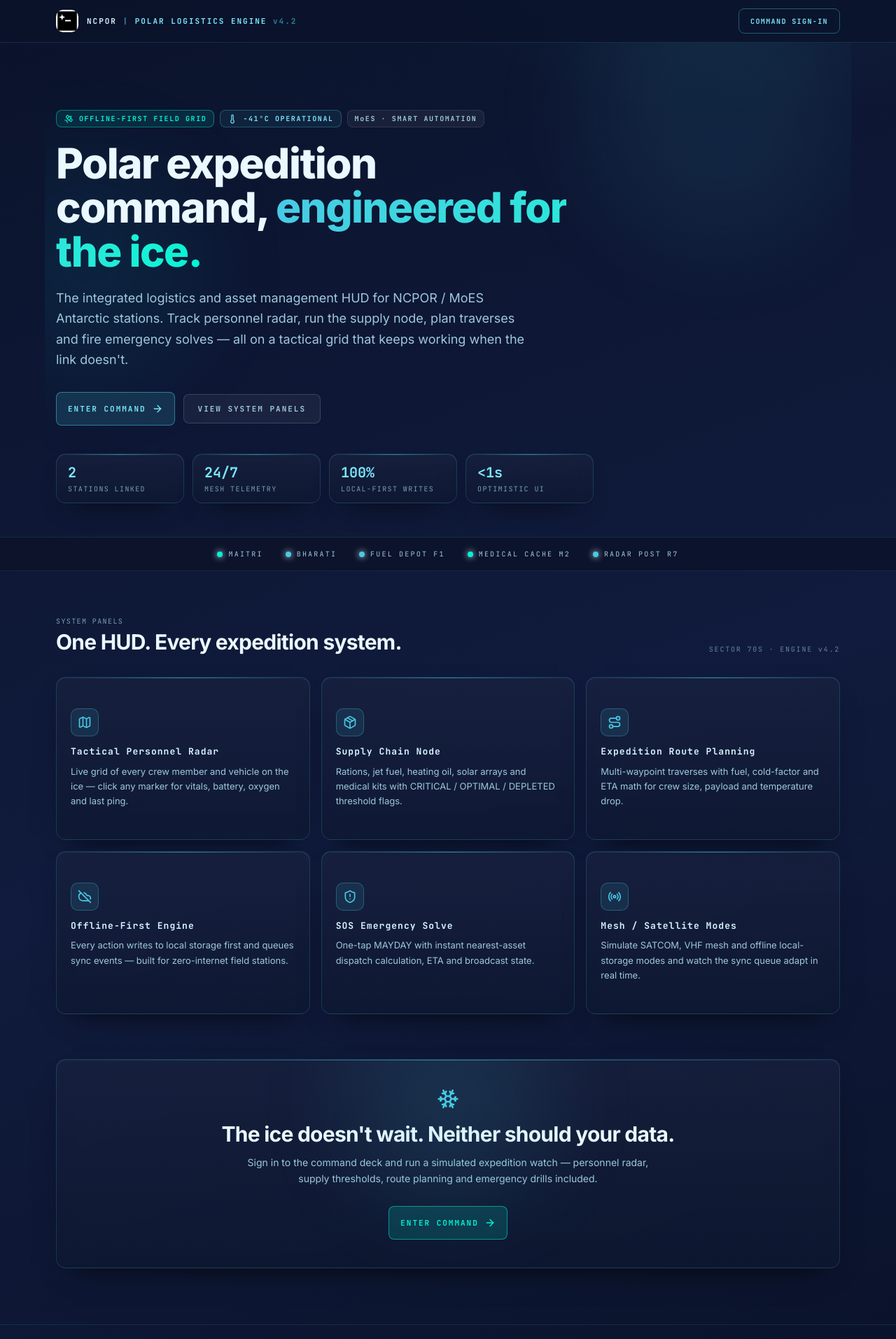
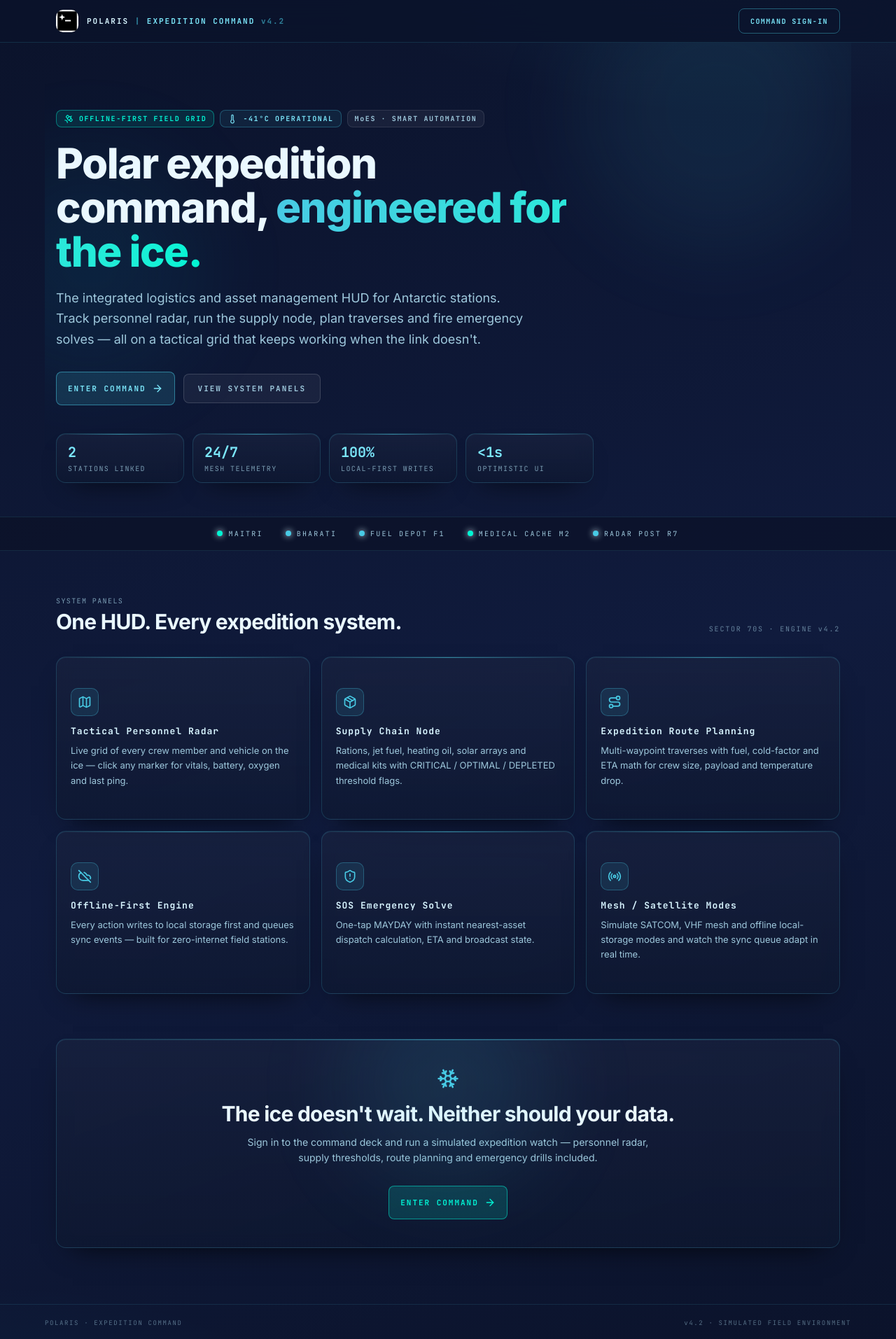
Before and after one commit to prabhnoor-kaur-nitj/polaris, a React (Vite) app: page / in a window 1280 px wide. Shown: the top 1913 px of the page at 70% size. Built offline with nearby package versions, Linux system fonts and the light colour scheme; no server answers; what @convex-dev/auth would draw is missing.

Commit message:
Freebuff: Rename the app name to POLARIS

```diff
--- a/index.html
+++ b/index.html
@@ -5,7 +5,7 @@
     <link rel="icon" type="image/svg+xml" href="/logo.svg" />
     <link rel="manifest" href="/manifest.webmanifest" />
     <meta name="viewport" content="width=device-width, initial-scale=1.0" />
-    <title>NCPOR | Polar Logistics Engine v4.2</title>
+    <title>POLARIS | Expedition Command v4.2</title>
     <link rel="preconnect" href="https://fonts.googleapis.com" />
     <link rel="preconnect" href="https://fonts.gstatic.com" crossorigin />
     <link
--- a/src/components/polar/SosOverlay.tsx
+++ b/src/components/polar/SosOverlay.tsx
@@ -126,7 +126,7 @@ export function SosOverlay({
                   ? "OFFLINE — incident queued in local store. Rescue solve cached on-device; will broadcast when link restores."
                   : store.state.networkMode === "lowband"
                     ? "VHF MESH — narrowband burst queued. Repeat may take up to 5s per hop."
-                    : "SATCOM LIVE — incident broadcasting to NCPOR HQ and both station medics now."}
+                    : "SATCOM LIVE — incident broadcasting to POLARIS HQ and both station medics now."}
               </p>
             </div>
           </div>
--- a/src/components/polar/TacticalTopbar.tsx
+++ b/src/components/polar/TacticalTopbar.tsx
@@ -75,12 +75,12 @@ export function TacticalTopbar({
           </span>
           <div className="min-w-0 leading-tight">
             <div className="hud-mono truncate text-[12px] font-bold tracking-[0.18em] text-[#d7f4ff]">
-              NCPOR <span className="text-[#48cae4]/70">|</span>{" "}
-              <span className="text-[#7be6fa]">POLAR LOGISTICS ENGINE</span>{" "}
+              POLARIS <span className="text-[#48cae4]/70">|</span>{" "}
+              <span className="text-[#7be6fa]">EXPEDITION COMMAND</span>{" "}
               <span className="text-[#48cae4]/60">v4.2</span>
             </div>
             <div className="hud-label mt-0.5 hidden sm:block">
-              MoES · Integrated Expedition Command · Bharati/Maitri Grid
+              Integrated Expedition Command · Bharati/Maitri Grid
             </div>
           </div>
         </div>
--- a/src/lib/polar/types.ts
+++ b/src/lib/polar/types.ts
@@ -1,4 +1,4 @@
-// Domain types for the NCPOR Polar Logistics Engine UI.
+// Domain types for the POLARIS expedition logistics UI.
 // All state is client-side and localStorage-persisted (offline-first).
 
 export type NetworkMode = "online" | "lowband" | "offline";
--- a/src/pages/Auth.tsx
+++ b/src/pages/Auth.tsx
@@ -125,7 +125,7 @@ function Auth({ redirectAfterAuth }: AuthProps = {}) {
             <>
               <CardHeader className="text-center">
                 <div className="flex justify-center">
-                  <img src={logo} alt="NCPOR" width={64} height={64} className="mb-4 mt-4 rounded-lg" />
+                  <img src={logo} alt="POLARIS" width={64} height={64} className="mb-4 mt-4 rounded-lg" />
                 </div>
                 <CardTitle className="flex items-center justify-center gap-2 text-xl">
                   <ShieldCheck className="size-5 text-[#00f5d4]" /> Initialize Command System
@@ -215,7 +215,7 @@ function Auth({ redirectAfterAuth }: AuthProps = {}) {
                 <div className="flex justify-center">
                   <img
                     src={logo}
-                    alt="NCPOR"
+                    alt="POLARIS"
                     width={64}
                     height={64}
                     className="mb-4 mt-4 cursor-pointer rounded-lg"
--- a/src/pages/Dashboard.tsx
+++ b/src/pages/Dashboard.tsx
@@ -127,10 +127,10 @@ export default function Dashboard() {
 
         <footer className="mt-6 flex flex-wrap items-center justify-between gap-2 border-t border-[#48cae4]/10 pt-3">
           <span className="hud-mono text-[9px] tracking-[0.18em] text-[#9ec8dc]/50">
-            NCPOR · MoES · NATIONAL CENTRE FOR POLAR AND OCEAN RESEARCH
+            POLARIS · EXPEDITION COMMAND · SIMULATED FIELD BUILD
           </span>
           <span className="hud-mono text-[9px] tracking-[0.18em] text-[#9ec8dc]/50">
-            ENGINE v4.2 · LOCAL-FIRST FIELD BUILD · SECTOR 70S
+            ENGINE v4.2 · LOCAL-FIRST · SECTOR 70S
           </span>
         </footer>
       </main>
--- a/src/pages/Landing.tsx
+++ b/src/pages/Landing.tsx
@@ -57,10 +57,10 @@ export default function Landing() {
       {/* Top nav */}
       <header className="sticky top-0 z-40 border-b border-[#48cae4]/15 bg-[#0b132b]/80 backdrop-blur-xl">
         <div className="mx-auto flex max-w-6xl items-center gap-3 px-4 py-3">
-          <img src={logo} alt="NCPOR" className="size-8 rounded-lg" />
+          <img src={logo} alt="POLARIS" className="size-8 rounded-lg" />
           <div className="hud-mono text-[11px] font-bold tracking-[0.18em] text-[#d7f4ff]">
-            NCPOR <span className="text-[#48cae4]/70">|</span>{" "}
-            <span className="text-[#7be6fa]">POLAR LOGISTICS ENGINE</span>{" "}
+            POLARIS <span className="text-[#48cae4]/70">|</span>{" "}
+            <span className="text-[#7be6fa]">EXPEDITION COMMAND</span>{" "}
             <span className="text-[#48cae4]/60">v4.2</span>
           </div>
           <div className="ml-auto flex items-center gap-2">
@@ -109,7 +109,7 @@ export default function Landing() {
               </span>
             </h1>
             <p className="mt-5 max-w-2xl text-base leading-relaxed text-[#9ec8dc] sm:text-lg">
-              The integrated logistics and asset management HUD for NCPOR / MoES Antarctic
+              The integrated logistics and asset management HUD for Antarctic
               stations. Track personnel radar, run the supply node, plan traverses and fire
               emergency solves — all on a tactical grid that keeps working when the link
               doesn't.
@@ -239,10 +239,10 @@ export default function Landing() {
       <footer className="border-t border-[#48cae4]/12 px-4 py-5">
         <div className="mx-auto flex max-w-6xl flex-wrap items-center justify-between gap-2">
           <span className="hud-mono text-[9px] tracking-[0.18em] text-[#9ec8dc]/50">
-            NCPOR · MoES · MINISTRY OF EARTH SCIENCES
+            POLARIS · EXPEDITION COMMAND
           </span>
           <span className="hud-mono text-[9px] tracking-[0.18em] text-[#9ec8dc]/50">
-            POLAR LOGISTICS ENGINE v4.2 · SIMULATED FIELD ENVIRONMENT
+            v4.2 · SIMULATED FIELD ENVIRONMENT
           </span>
         </div>
       </footer>
```
